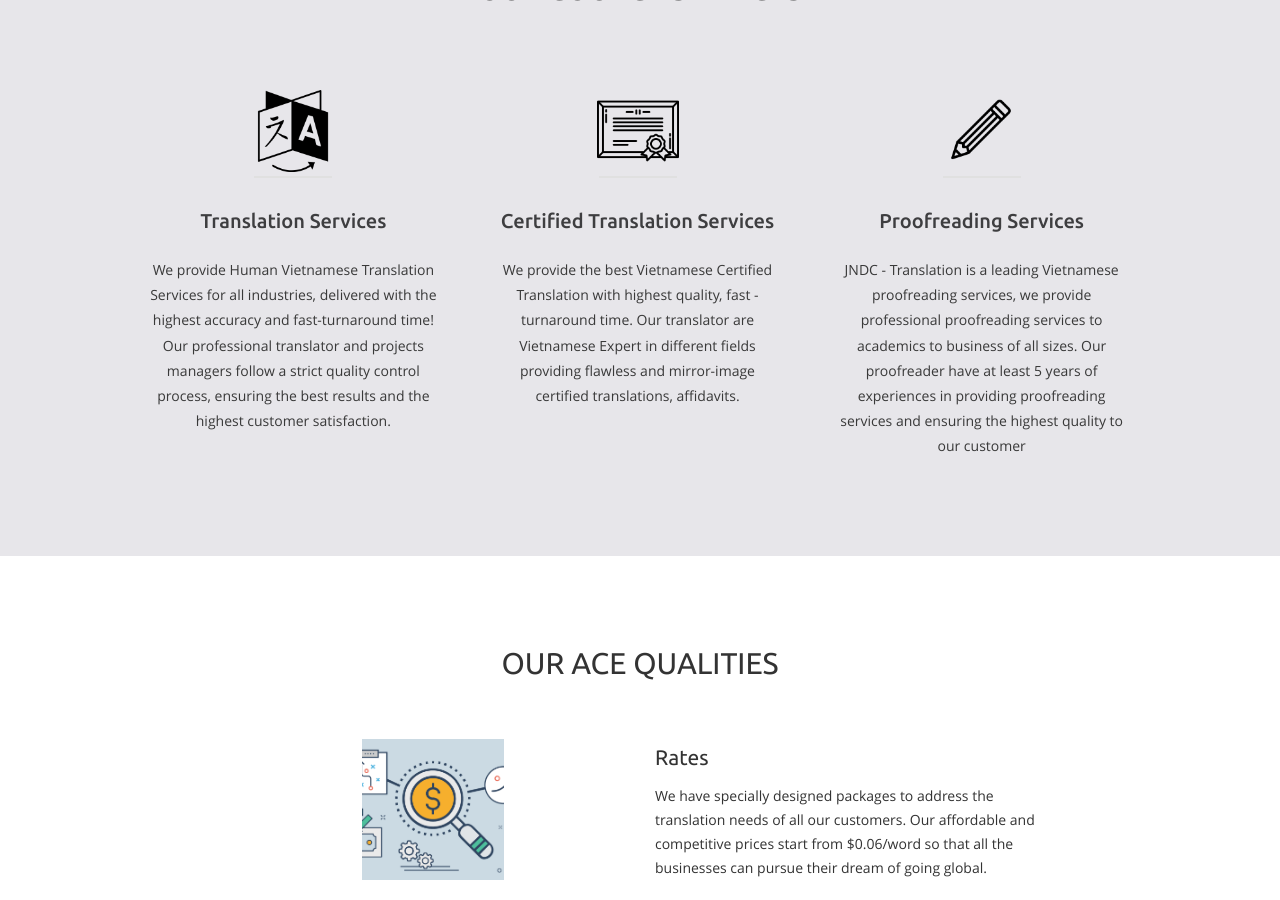
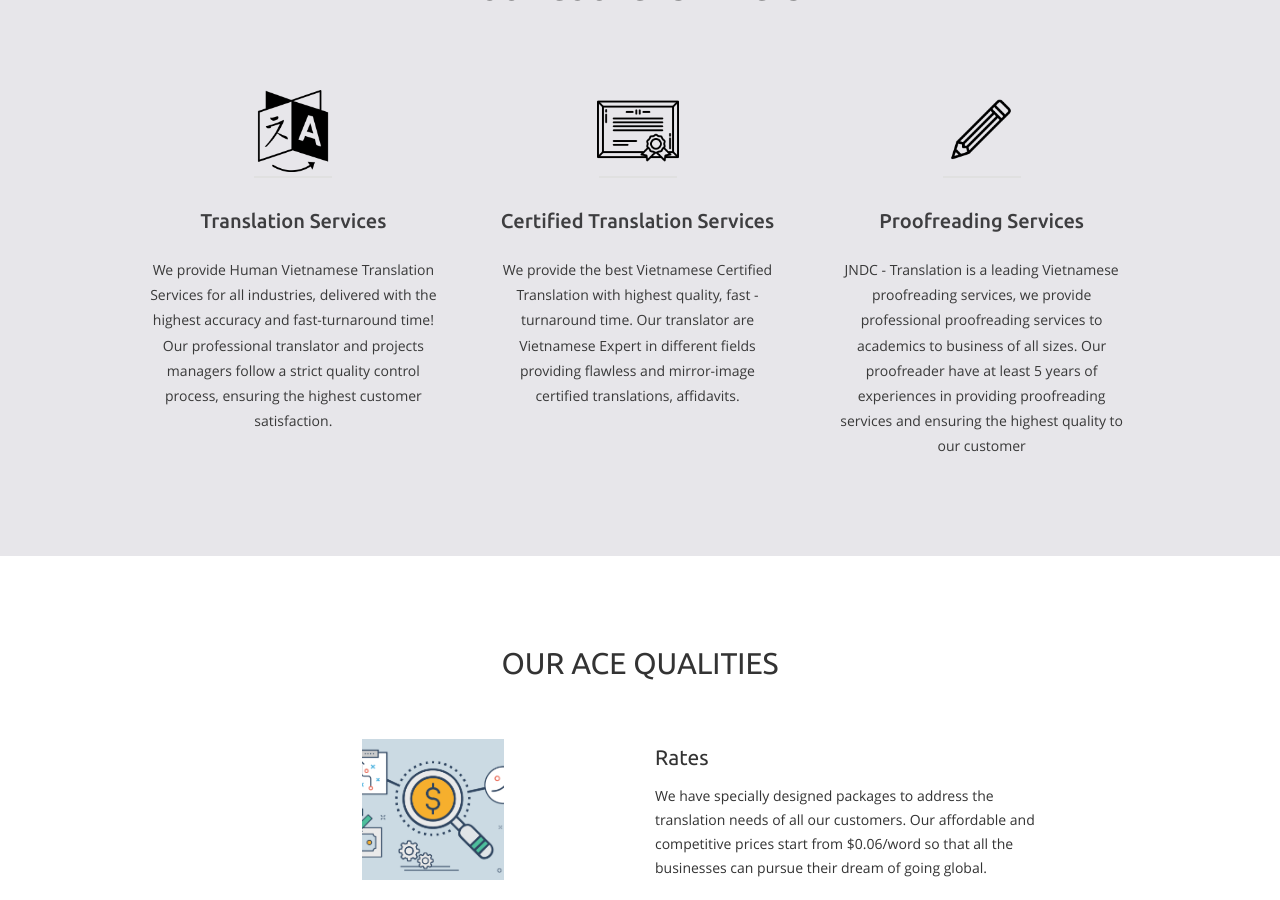
Before and after one commit to jndctranslation/landing_page, a Jekyll site: the page built from pages/home.md, in a window 1280 px wide and 900 px high, scrolled down 756 px. Built offline with Jekyll 4.4.1, drawn with Linux system fonts in a browser that asks for light colours.

Commit message:
Update Website Pages “home_page_information”

```diff
--- a/_data/pages/home.yml
+++ b/_data/pages/home.yml
@@ -13,8 +13,7 @@ block_2:
         We provide Human Vietnamese Translation Services for all industries,
         delivered with the highest accuracy and fast-turnaround time! Our
         professional translator and projects managers follow a strict quality
-        control process, ensuring the best results and the highest customer
-        satisfaction.
+        control process, ensuring the highest customer satisfaction.
       title: 'Translation Services '
     - icon: /assets/images/upload/120100.png
       text: >-
```
